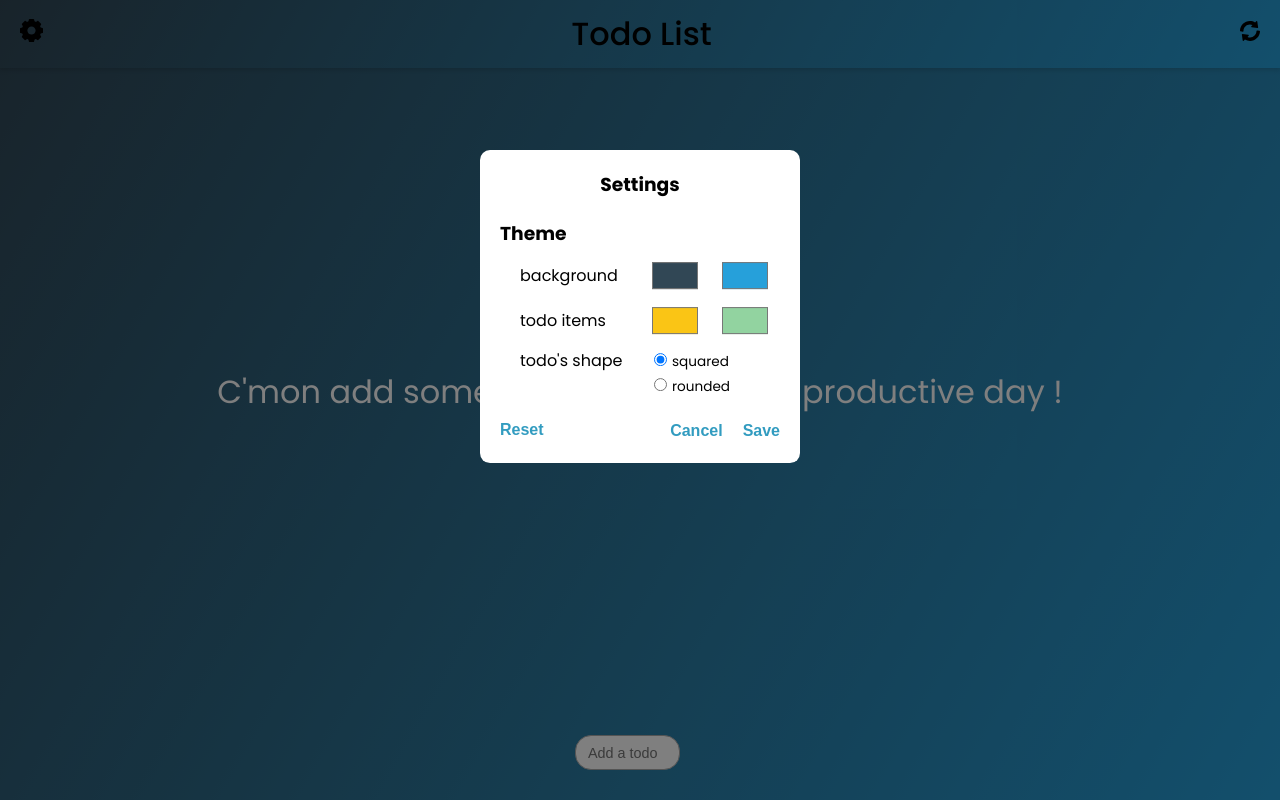
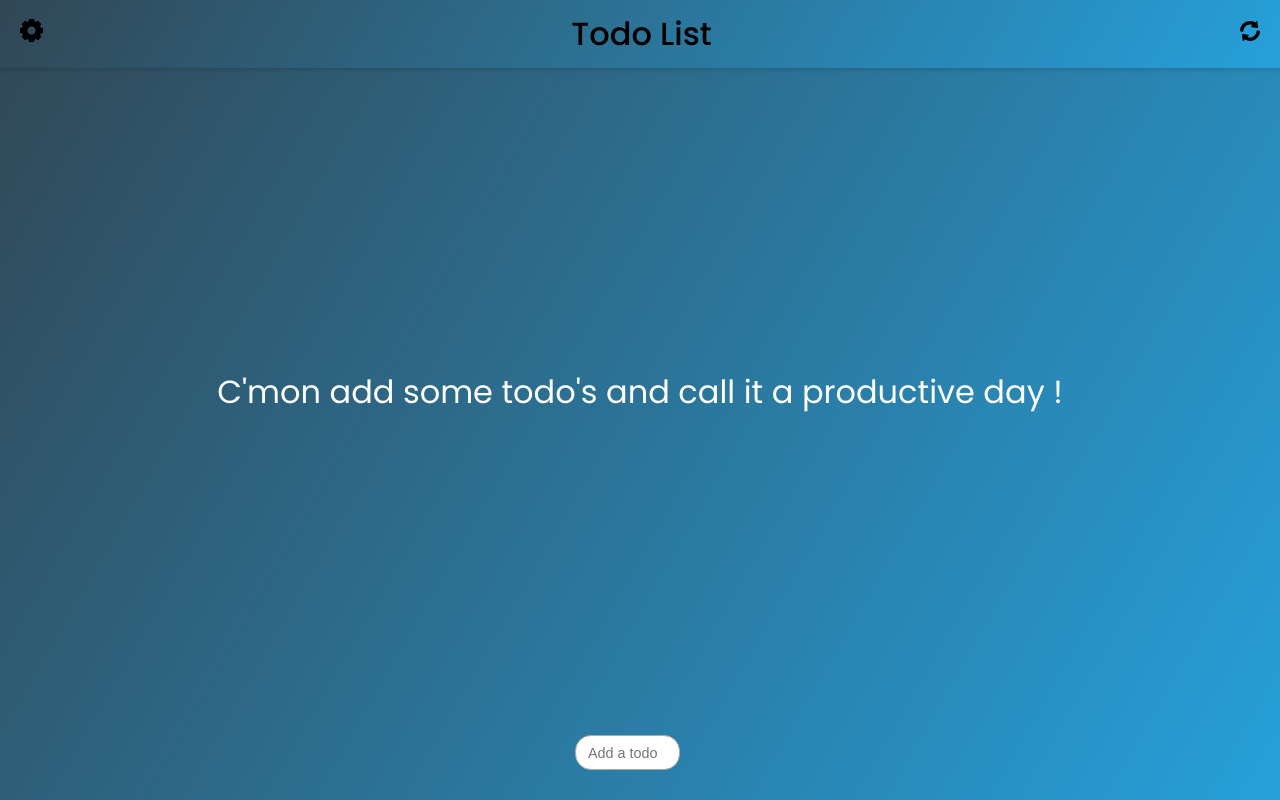
Before and after one commit to Yan-ni/todo-list, a React (Create React App) app: page / in a window 1280 px wide. Built offline with nearby package versions, Linux system fonts and the light colour scheme.

Commit message:
fixed a bug

```diff
--- a/src/App.js
+++ b/src/App.js
@@ -17,7 +17,7 @@ export default function App() {
       ? JSON.parse(localStorage.getItem("Colors"))
       : defaultColors
   );
-  const [ShowSettings, setShowSettings] = useState(true); //!TEMPORARY
+  const [ShowSettings, setShowSettings] = useState(false);
   const [TodosShape, setTodosShape] = useState(
     localStorage.getItem("shape") ? localStorage.getItem("shape") : "squared"
   );
```
